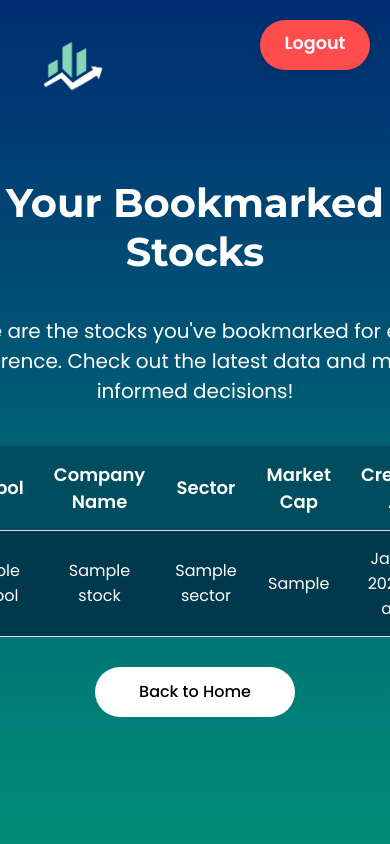
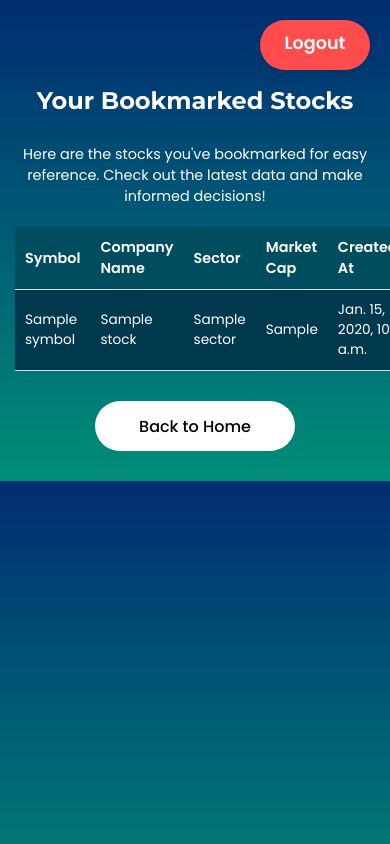
Before and after one commit to gaurijadhav509/Stock-recommendation-system, a Django app: template templates/view_bookmarked_stocks.html in a window 390 px wide. Run offline with Django 5.2, Linux system fonts and the light colour scheme; the template is opened without the code that fills it: most values are stand-ins (such as "Sample title", 1, 10 or a date in 2020); some web fonts are replaced.

Commit message:
View Bookmarked Stocks mobile view completed

```diff
--- a/templates/view_bookmarked_stocks.html
+++ b/templates/view_bookmarked_stocks.html
@@ -17,7 +17,6 @@
             padding: 0;
             display: flex;
             justify-content: center;
-            align-items: center;
             height: 100vh;
             background: linear-gradient(0deg, #008E77, #002D72);
             overflow-x: hidden;  /* Prevent horizontal scrolling */
@@ -32,7 +31,7 @@
         }
 
         a.logout {
-            position: absolute;
+            position: fixed;
             top: 20px;
             right: 20px;
             width: 70px;
@@ -54,6 +53,33 @@
 
         a.logout:hover {
             background-color: #ff2a2a;
+        }
+
+        .cta-button {
+            margin-top: 30px;
+        }
+
+            .cta-button button {
+            width: 200px;
+            height: 50px;
+            border-radius: 30px;
+            border: none;
+            background-color: white;
+            font-family: 'Poppins', sans-serif;
+            font-size: 16px;
+            font-weight: 500;
+            color: black;
+        }
+
+        .cta-button button:hover {
+            background-color: #f0f0f0;
+            cursor: pointer;
+        }
+
+        @media (min-width: 431px){
+
+            html, body {
+                align-items: center;
             }
 
             /* Content Section */
@@ -112,27 +138,79 @@
             .stock-table tr:nth-child(even) {
                 background-color: #00384D;
             }
-
-        /* Footer/CTA Button Section */
-        .cta-button {
-            margin-top: 30px;
         }
 
-        .cta-button button {
-            width: 200px;
-            height: 50px;
-            border-radius: 30px;
-            border: none;
-            background-color: white;
-            font-family: 'Poppins', sans-serif;
-            font-size: 16px;
-            font-weight: 500;
-            color: black;
+        @media (max-width: 431px){
+
+            html, body {
+                overflow: auto;
+                height: auto;
             }
 
-        .cta-button button:hover {
-            background-color: #f0f0f0;
-            cursor: pointer;
+            .logo img {
+                display: none;
+            }
+
+            .content {
+                display: flex;
+                flex-direction: column;
+                align-items: center;
+                color: white;
+                margin-top: 70px;
+                padding: 0 15px;
+                width: 100%;
+                box-sizing: border-box;
+            }
+
+            .content h1 {
+                font-family: 'Montserrat', sans-serif;
+                font-weight: 700;
+                font-size: 1.5em;
+                text-align: center;
+                margin-bottom: 15px;
+            }
+
+            .content p {
+                font-family: 'Poppins', sans-serif;
+                font-size: 0.9em;
+                text-align: center;
+                margin-bottom: 20px;
+            }
+
+            .stock-table {
+                width: 100%;
+                margin: 0 auto;
+                border-collapse: collapse;
+                text-align: left;
+                background-color: rgba(255, 255, 255, 0.1);
+                border-radius: 5px;
+            }
+
+            .stock-table th, .stock-table td {
+                padding: 10px;
+                border-bottom: 1px solid #ddd;
+                font-size: 0.8em;
+                word-wrap: break-word;
+            }
+
+            .stock-table th {
+                background-color: #004D60;
+                font-size: 0.9em;
+                font-weight: 600;
+                text-align: left;
+            }
+
+            .stock-table td {
+                font-size: 0.85em;
+            }
+
+            .stock-table tr:nth-child(even) {
+                background-color: #00384D;
+            }
+
+            .cta-button {
+                margin: 30px 0;
+            }
         }
     </style>
 </head>
```
Lines whose indentation alone changed are shown as unchanged.
